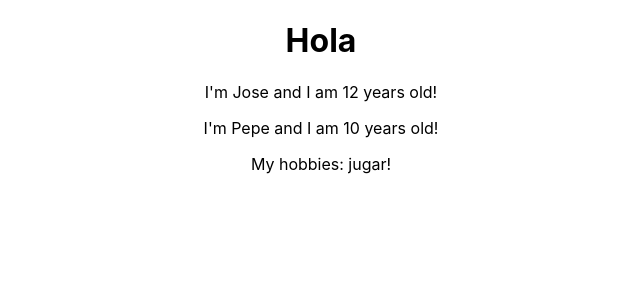
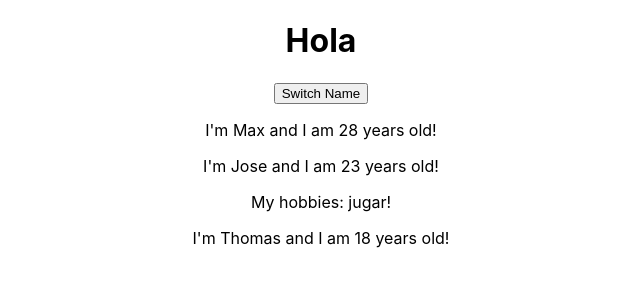
Before and after one commit to jsmr95/ReactComienzo, a React (Create React App) app: page / in a window 1280 px wide. Shown: the top 300 px of the page, without its empty margins (319-959 px from the left). Built offline with nearby package versions, Linux system fonts and the light colour scheme.

Commit message:
Uso estados por defecto

```diff
--- a/src/App.js
+++ b/src/App.js
@@ -4,12 +4,23 @@
 import Person from './Person/Person';
 
 class App extends Component {
+
+  state = {
+    persons: [
+      { name: 'Max', age: 28 },
+      { name: 'Jose', age: 23 },
+      { name: 'Thomas', age: 18 }
+    ]
+  }
+
   render(){
     return(
       <div className="App">
         <h1>Hola</h1>
-        <Person name="Jose" age="12" />
-        <Person name="Pepe" age="10" >My hobbies: jugar! </Person>
+        <button>Switch Name</button>
+        <Person name={this.state.persons[0].name} age={this.state.persons[0].age} />
+        <Person name={this.state.persons[1].name} age={this.state.persons[1].age} >My hobbies: jugar! </Person>
+        <Person name={this.state.persons[2].name} age={this.state.persons[2].age} />
       </div>
     )
       /*var h1 = React.createElement('h1', null, 'Hola soy React!!')
```
